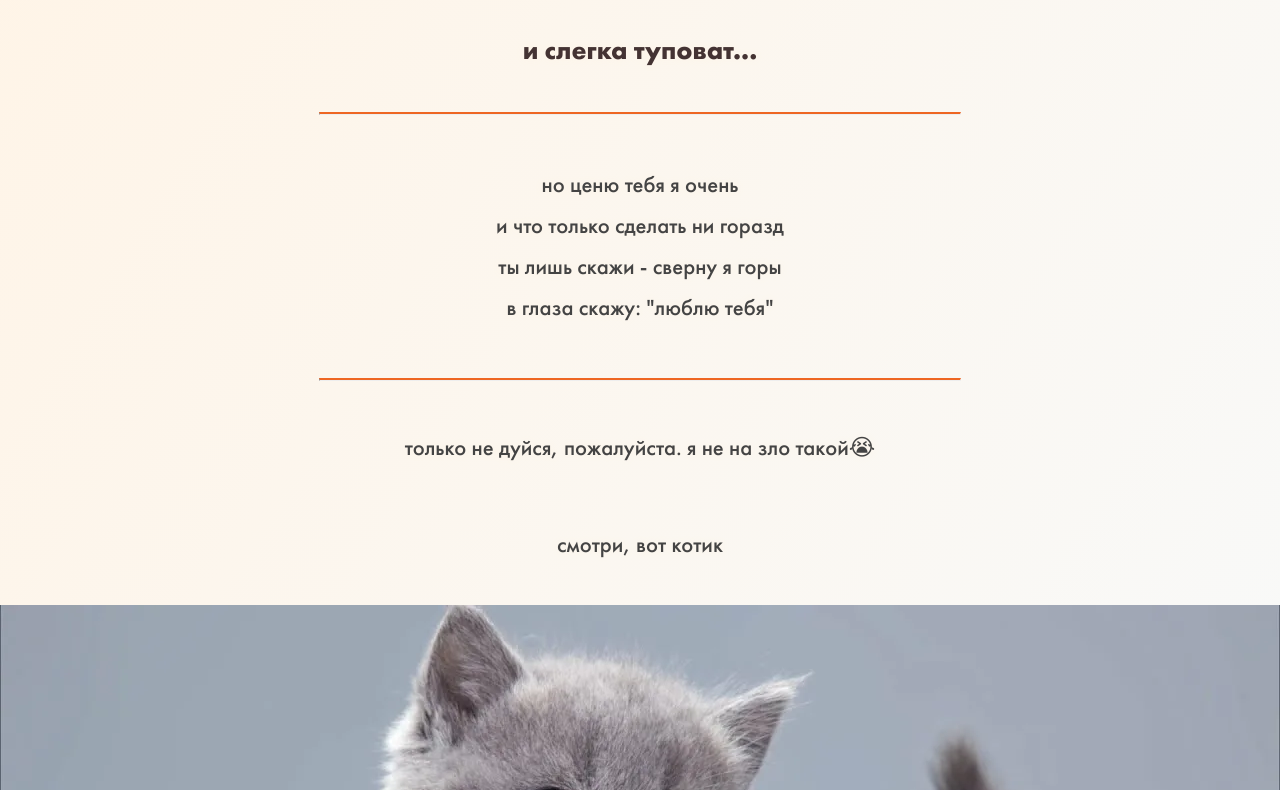
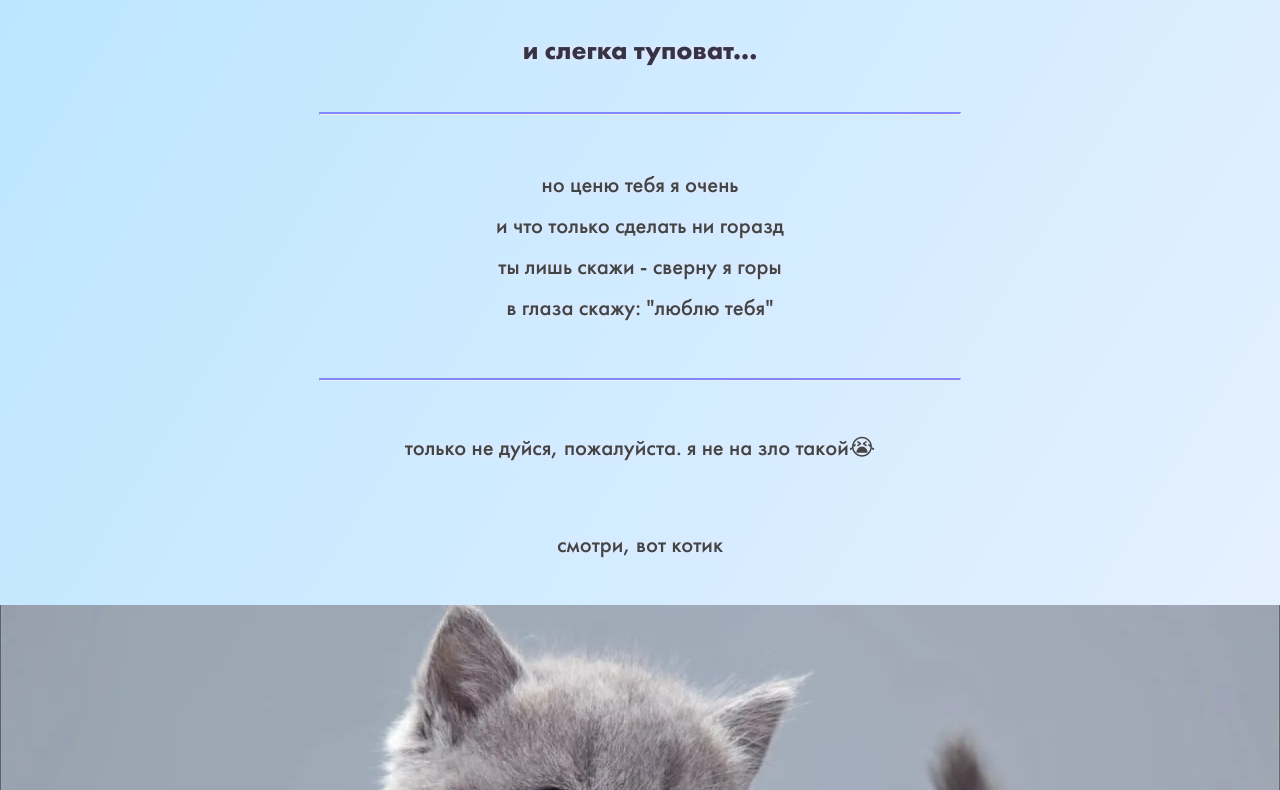
Before and after one commit to RomeoDotJar/message, a plain HTML site: page index.html in a window 1280 px wide. Shown: the part 229-1019 px from the top of the page. Drawn offline with Linux system fonts and the light colour scheme.

Commit message:
Update style.css

```diff
--- a/style.css
+++ b/style.css
@@ -5,15 +5,15 @@ h1, h2, h3, h4 {
     padding-right: 1em;
     padding-left: 1em;
     margin-top: 0;
-    text-shadow: 0px 0px 8px #fff4e6;
+    text-shadow: 0px 0px 8px #ede6ff;
     z-index: 200;
     font-size: 20pt;
     text-align: center;
 
-    color: #511;
+    color: rgb(22, 17, 85);
 }
 h4 {
-    color: #433;
+    color: rgb(55, 51, 68);
 }
 h3 {
     text-align: left;
@@ -31,7 +31,7 @@ h1 {
 
 p, li, dd {
     padding-right: 1em;
-    text-shadow: 0px 0px 8px #fff4e6;
+    text-shadow: 0px 0px 8px #e8e6ff;
     line-height: 150%;
     padding: 20px;
     color: #444;
@@ -56,7 +56,7 @@ dt {
 hr {
     margin-top:30px;
     margin-bottom:30px;
-    border-top: 2px solid #e62;
+    border-top: 2px solid rgb(128, 136, 255);
 }
 hr.thin {
     width: 50%;
@@ -73,7 +73,7 @@ div {
 }
 div.mainheader {
     z-index: -250;
-    background-color: #fff4e6aa;
+    background-color: #e6edffaa;
 }
 div.main, div.mainheader {
     max-width: 600pt;
@@ -124,7 +124,7 @@ img.gallery {
     padding: 8px;
     display:block;
     margin:auto;
-    border: 3px dashed #e62;
+    border: 3px dashed rgb(37, 34, 238);
 }
 img.right, img.left {
     position: absolute;
@@ -151,7 +151,7 @@ body {
     font-family: "Futura PT", "Verdana", sans-serif;
     font-weight: normal;
     text-rendering: optimizeLegibility;
-    background: linear-gradient(to right bottom, #fff4e6, #f6fbff);
+    background: linear-gradient(to right bottom, #b8e5ff, #f9f6ff);
     margin: auto;
     overflow-x: hidden;
 
```
